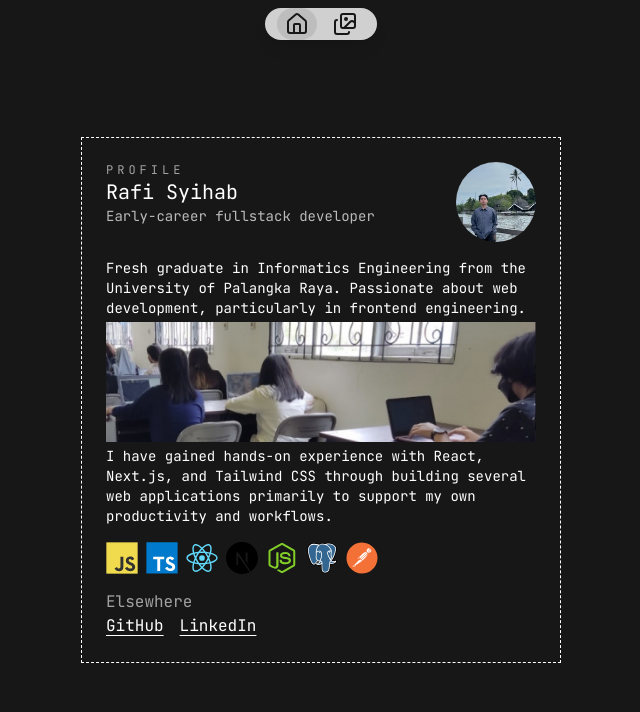
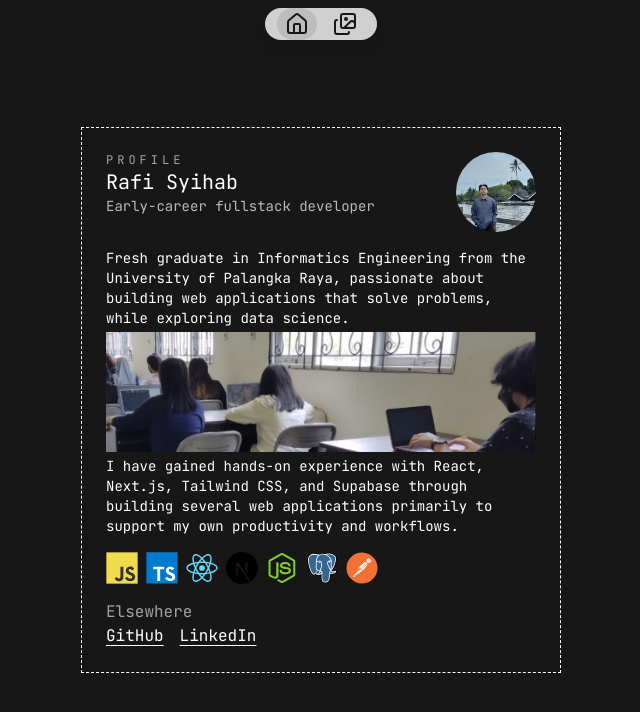
Before and after one commit to rfsyhb/rafisyihab, a Next.js app: page / in a window 1280 px wide. Shown: the top 712 px of the page, without its empty margins (319-959 px from the left). Built offline with nearby package versions, Linux system fonts and the light colour scheme.

Commit message:
add commit message list also update introduction

```diff
--- a/src/app/page.tsx
+++ b/src/app/page.tsx
@@ -158,8 +158,8 @@ export default function Home() {
         <section className="text-sm flex flex-col gap-1">
           <p>
             Fresh graduate in Informatics Engineering from the University of
-            Palangka Raya. Passionate about web development, particularly in
-            frontend engineering.
+            Palangka Raya, passionate about building web applications
+            that solve problems, while exploring data science.
           </p>
           <div className="relative w-full h-[120px]">
             <Image
@@ -170,8 +170,8 @@ export default function Home() {
             />
           </div>
           <p>
-            I have gained hands-on experience with React, Next.js, and Tailwind
-            CSS through building several web applications primarily to support
+            I have gained hands-on experience with React, Next.js, Tailwind
+            CSS, and Supabase through building several web applications primarily to support
             my own productivity and workflows.
           </p>
         </section>
--- /dev/null
+++ b/src/app/showcase/_components/CommitList.tsx
@@ -0,0 +1,22 @@
+type Commit = {
+  sha: string
+  commit: { message: string; author: { date: string } }
+}
+
+export default async function CommitList({ repoPath }: { repoPath: string }) {
+  const res = await fetch(`https://api.github.com/repos/${repoPath}/commits`, {
+    next: { revalidate: 3600 }, // cache 1 jam
+  })
+  const commits: Commit[] = await res.json()
+
+  return (
+    <ul className="text-xs opacity-70 h-14 overflow-y-auto flex flex-col">
+      {commits.map((c) => (
+        <li key={c.sha}>
+          <span className="opacity-50">{c.sha.slice(0, 7)}</span>{' '}
+          {c.commit.message.split('\n')[0]}
+        </li>
+      ))}
+    </ul>
+  )
+}
--- a/src/app/showcase/page.tsx
+++ b/src/app/showcase/page.tsx
@@ -2,10 +2,12 @@ import { items } from '@/libs/showcaseItems';
 import Image from 'next/image';
 import Link from 'next/link';
 import type { Metadata } from 'next';
+import { Suspense } from 'react';
+import CommitList from './_components/CommitList';
 
 export const metadata: Metadata = {
   title: 'showcase',
-}
+};
 
 export default async function ShowcasePage({
   searchParams,
@@ -14,6 +16,9 @@ export default async function ShowcasePage({
 }) {
   const { id: selectedId } = await searchParams;
   const showcaseItems = items;
+  const getRepoPath = (githubUrl: string) => {
+    return new URL(githubUrl).pathname.slice(1);
+  };
 
   return (
     <div className="font-mono flex flex-col md:flex-row justify-center items-center w-full p-1 md:p-8 bg-foreground text-background md:gap-2">
@@ -85,6 +90,7 @@ export default async function ShowcasePage({
               {/* Github Url (Repository) */}
               {showcaseItems.find((item) => item.id === selectedId)!
                 .githubUrl && (
+                <>
                   <Link
                     href={
                       showcaseItems.find((item) => item.id === selectedId)!
@@ -95,6 +101,19 @@ export default async function ShowcasePage({
                   >
                     View on GitHub
                   </Link>
+                  <Suspense
+                    fallback={
+                      <p className="text-sm opacity-50">Loading commits...</p>
+                    }
+                  >
+                    <CommitList
+                      repoPath={getRepoPath(
+                        showcaseItems.find((item) => item.id === selectedId)!
+                          .githubUrl!,
+                      )}
+                    />
+                  </Suspense>
+                </>
               )}
             </div>
             {/* Image */}
```
Lines whose indentation alone changed are shown as unchanged.
